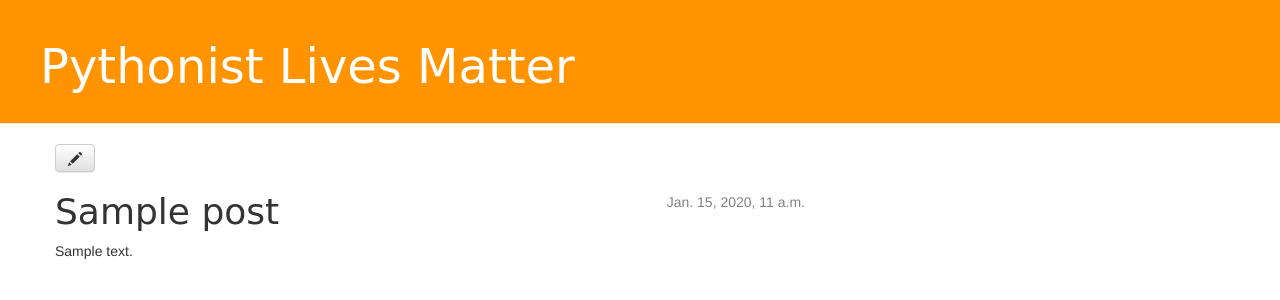
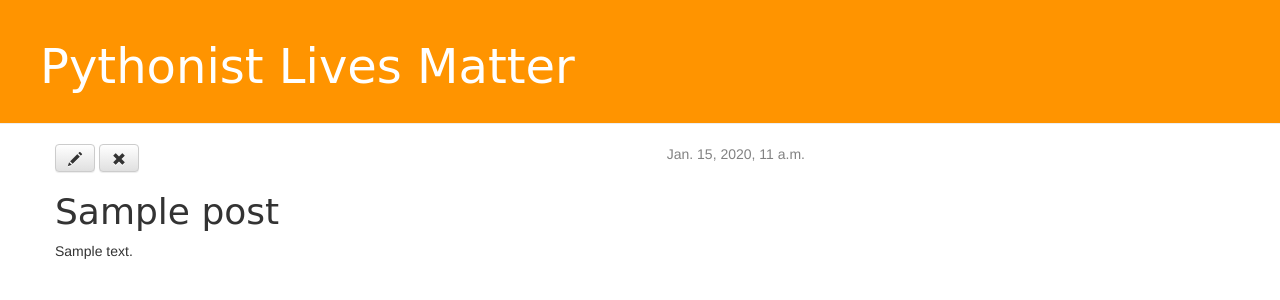
Before and after one commit to roberttorbiczuk/site_blog, a Django app: page /post/1/ in a window 1280 px wide. Shown: the top 300 px of the page. Run offline with Django 3.2, Linux system fonts and the light colour scheme; tables that the repository leaves empty hold one stand-in row (values such as "Sample post"); some libraries are stand-ins or nearby versions.

Commit message:
Dodano przycisk do usuwania i publikowania postow. Lista z nieopublikowanymi postami

```diff
--- a/blog/templates/blog/base.html
+++ b/blog/templates/blog/base.html
@@ -10,6 +10,7 @@
         <div class="page-header">
             {% if user.is_authenticated %}
                 <a href="{% url 'post_new' %}" class="top-menu"><span class="glyphicon glyphicon-plus"></span></a>
+                <a href="{% url 'post_draft_list' %}" class="top-menu"><span class="glyphicon glyphicon-edit"></span></a>
             {% endif %}
             <h1><a href="/">Pythonist Lives Matter</a></h1>
         </div>
--- a/blog/templates/blog/post_detail.html
+++ b/blog/templates/blog/post_detail.html
@@ -1,15 +1,20 @@
 {% extends 'blog/base.html' %}
 
 {% block content %}
-     <a class="btn btn-default" href="{% url 'post_edit' pk=post.pk %}"><span
+
+    <div class="post">
+        <a class="btn btn-default" href="{% url 'post_edit' pk=post.pk %}"><span
                 class="glyphicon glyphicon-pencil"></span></a>
-   <div class="post">
+        <a class="btn btn-default" href="{% url 'post_remove' pk=post.pk %}"><span
+                class="glyphicon glyphicon-remove"></span></a>
+
         {% if post.published_date %}
             <div class="date">
                 {{ post.published_date }}
             </div>
+        {% else %}
+                <a class="btn btn-default" href="{% url 'post_publish' pk=post.pk %}">Publish</a>
         {% endif %}
-
         <h1>{{ post.title }}</h1>
         <p>{{ post.text|linebreaksbr }}</p>
     </div>
--- a/blog/urls.py
+++ b/blog/urls.py
@@ -7,4 +7,8 @@ urlpatterns = [
     url(r'^post/(?P<pk>[0-9]+)/$', views.post_detail, name='post_detail'),
     url(r'^post/new/$', views.post_new, name='post_new'),
     url(r'^post/(?P<pk>[0-9]+)/edit/$', views.post_edit, name='post_edit'),
+    url(r'^drafts/$', views.post_draft_list, name='post_draft_list'),
+    url(r'^post/(?P<pk>\d+)/publish/$', views.post_publish,
+        name='post_publish'),
+    url(r'^post/(?P<pk>\d+)/remove/$', views.post_remove, name='post_remove'),
 ]
--- a/blog/views.py
+++ b/blog/views.py
@@ -22,7 +22,6 @@ def post_new(request):
         if form.is_valid():
             post = form.save(commit=False)
             post.author = request.user
-            post.published_date = timezone.now()
             post.save()
         return redirect('post_detail', pk=post.pk)
     else:
@@ -37,9 +36,25 @@ def post_edit(request, pk):
         if form.is_valid():
             post = form.save(commit=False)
             post.author = request.user
-            post.published_date = timezone.now()
             post.save()
             return redirect('post_detail', pk=post.pk)
     else:
         form = PostForm(instance=post)
     return render(request, 'blog/post_edit.html', {'form': form})
+
+
+def post_draft_list(request):
+    posts = Post.objects.filter(published_date__isnull=True).order_by('created_date')
+    return render(request, 'blog/post_draft_list.html', {'posts': posts})
+
+
+def post_publish(request, pk):
+    post = get_object_or_404(Post, pk=pk)
+    post.publish()
+    return redirect('post_detail', pk=pk)
+
+
+def post_remove(request, pk):
+    post = get_object_or_404(Post, pk=pk)
+    post.delete()
+    return redirect('post_list')
--- a/static/css/blog.css
+++ b/static/css/blog.css
@@ -45,3 +45,7 @@ h1, h2, h3, h4 {
 .post h1 a, .post h1 a:visited {
     color: #000000;
 }
+
+.btn {
+    align-items: center;
+}
```
Also changed, not shown: blog/templates/blog/post_draft_list.html (added, +11 -0 lines).
